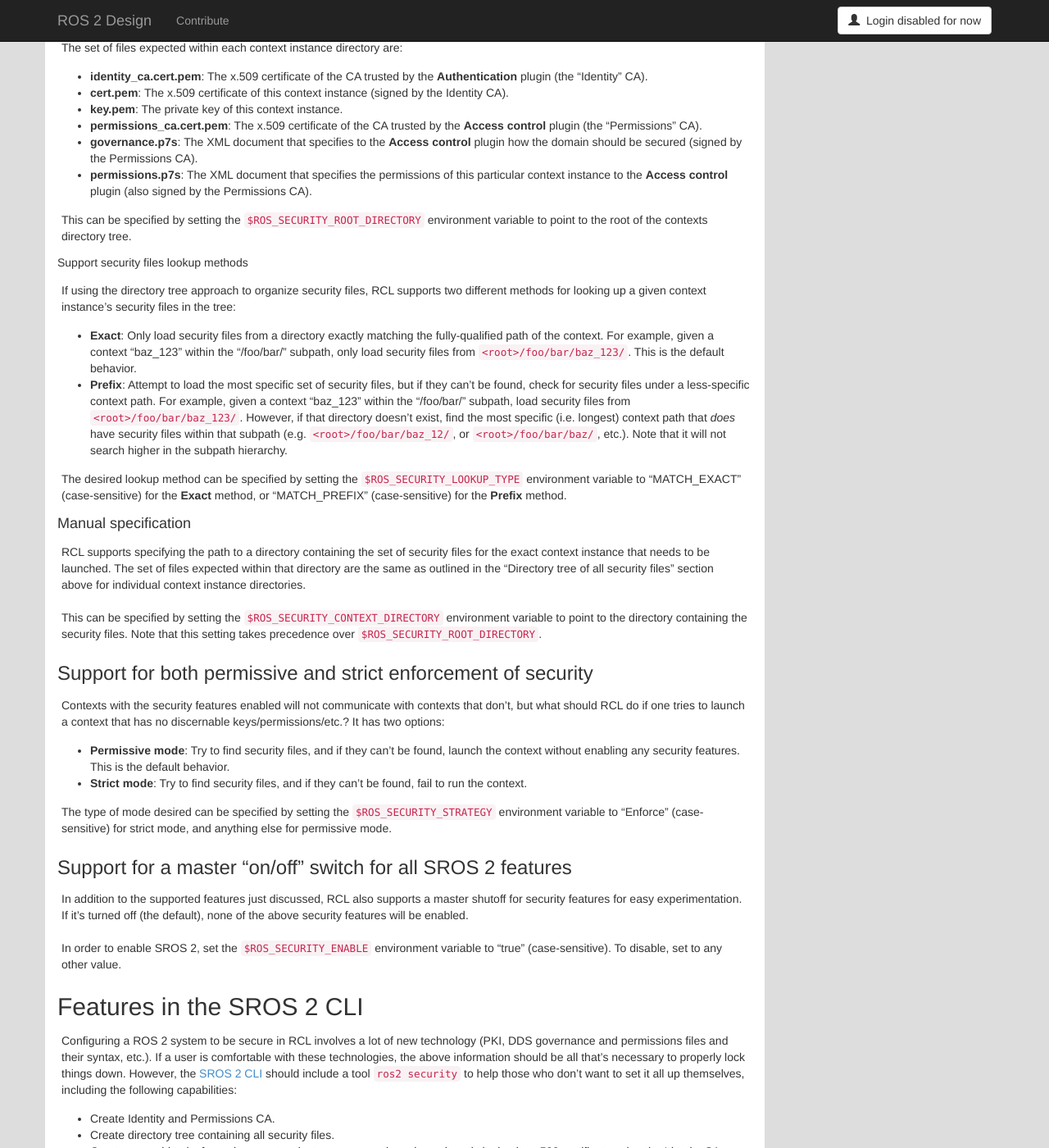
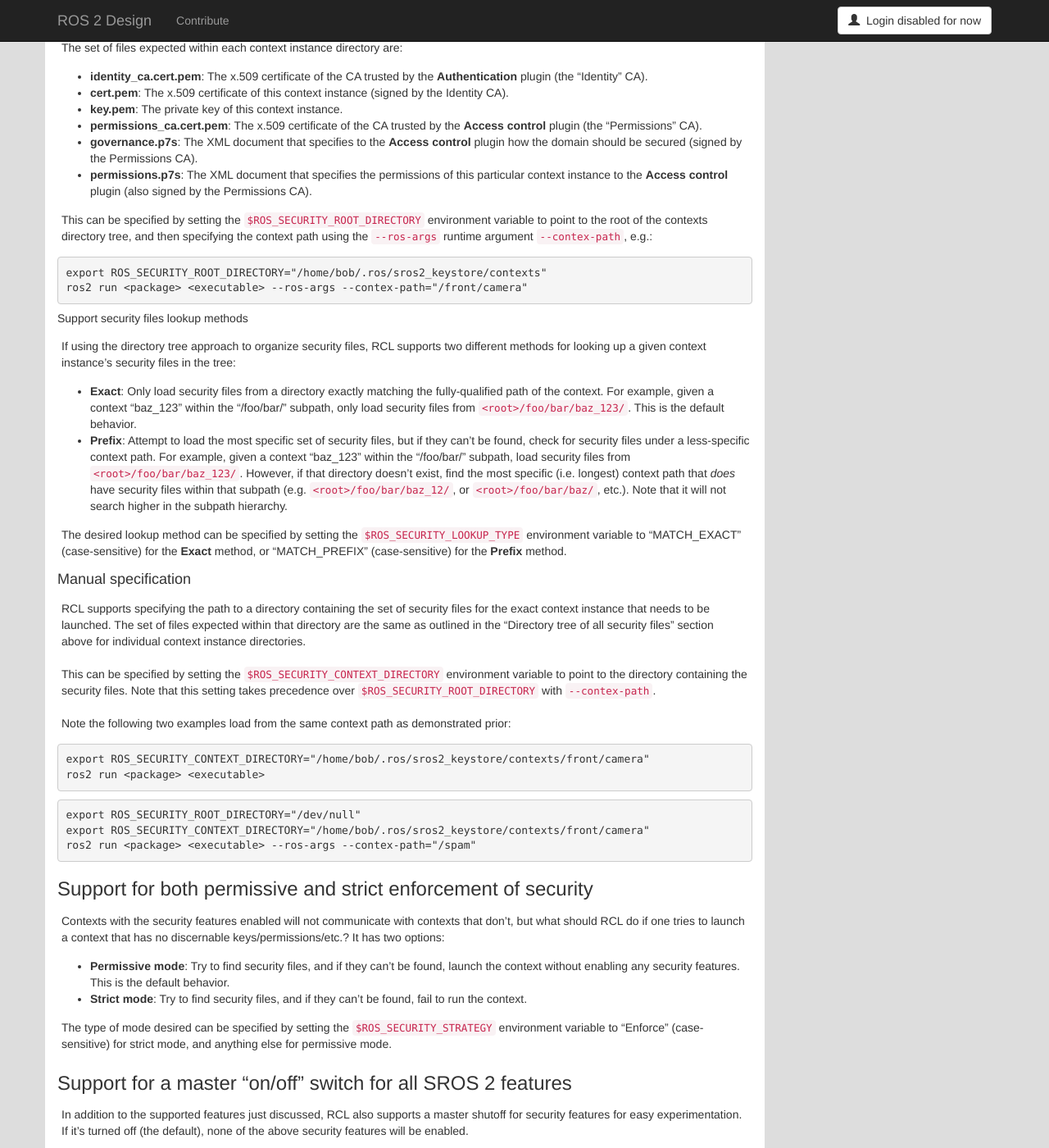
Before and after one commit to ros2/design, a Jekyll site: the page built from articles/ros2_dds_security.md, in a window 1280 px wide and 1400 px high, scrolled down 2576 px. Shown: the whole window at 82% size. Built offline with Jekyll 4.4.1, drawn with Linux system fonts in a browser that asks for light colours; nearby versions of some CDN libraries.

Commit message:
Update desing for runtime argument

````diff
--- a/articles/ros2_dds_security.md
+++ b/articles/ros2_dds_security.md
@@ -144,7 +144,12 @@
 - **governance.p7s**: The XML document that specifies to the **Access control** plugin how the domain should be secured  (signed by the Permissions CA).
 - **permissions.p7s**: The XML document that specifies the permissions of this particular context instance to the **Access control** plugin (also signed by the Permissions CA).
 
-This can be specified by setting the `$ROS_SECURITY_ROOT_DIRECTORY` environment variable to point to the root of the contexts directory tree.
+This can be specified by setting the `$ROS_SECURITY_ROOT_DIRECTORY` environment variable to point to the root of the contexts directory tree, and then specifying the context path using the `--ros-args` runtime argument `--contex-path`, e.g.:
+
+``` shell
+export ROS_SECURITY_ROOT_DIRECTORY="/home/bob/.ros/sros2_keystore/contexts"
+ros2 run <package> <executable> --ros-args --contex-path="/front/camera"
+```
 
 
 ##### Support security files lookup methods
@@ -168,8 +173,20 @@
 The set of files expected within that directory are the same as outlined in the "Directory tree of all security files" section above for individual context instance directories.
 
 This can be specified by setting the `$ROS_SECURITY_CONTEXT_DIRECTORY` environment variable to point to the directory containing the security files.
-Note that this setting takes precedence over `$ROS_SECURITY_ROOT_DIRECTORY`.
+Note that this setting takes precedence over `$ROS_SECURITY_ROOT_DIRECTORY` with `--contex-path`.
 
+Note the following two examples load from the same context path as demonstrated prior:
+
+``` shell
+export ROS_SECURITY_CONTEXT_DIRECTORY="/home/bob/.ros/sros2_keystore/contexts/front/camera"
+ros2 run <package> <executable>
+```
+
+``` shell
+export ROS_SECURITY_ROOT_DIRECTORY="/dev/null"
+export ROS_SECURITY_CONTEXT_DIRECTORY="/home/bob/.ros/sros2_keystore/contexts/front/camera"
+ros2 run <package> <executable> --ros-args --contex-path="/spam"
+```
 
 ### Support for both permissive and strict enforcement of security
 
````
